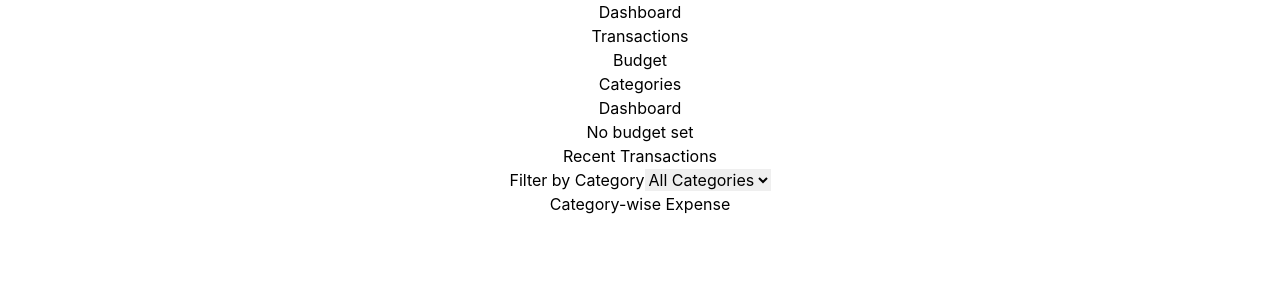
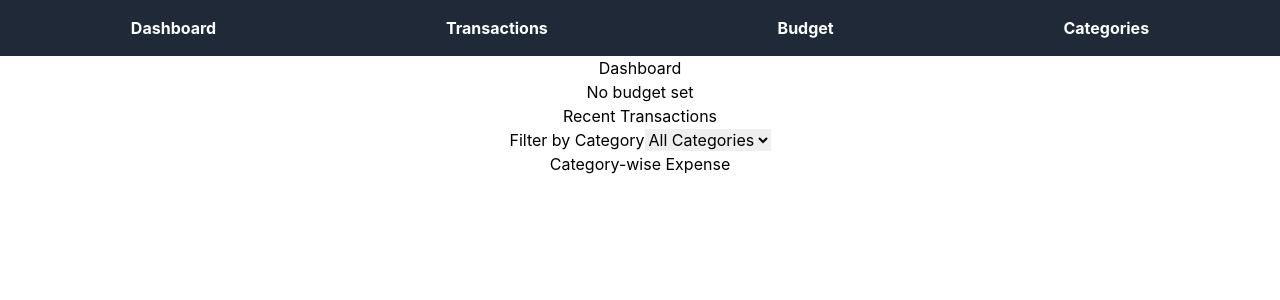
Before and after one commit to rla2892/budget-mate-app, a React (Create React App) app: page / in a window 1280 px wide. Shown: the top 300 px of the page. Built offline with nearby package versions, Linux system fonts and the light colour scheme.

Commit message:
Style for navigation

```diff
--- a/src/components/Navbar.tsx
+++ b/src/components/Navbar.tsx
@@ -2,20 +2,22 @@ import React from 'react'
 import { Link } from 'react-router-dom'
 
 const Navbar: React.FC = () => {
+    const linkClass = `text-white font-bold hover:underline`
+
     return (
-        <nav>
-            <ul>
+        <nav className="bg-gray-800 p-4">
+            <ul className="flex justify-around items-center">
                 <li>
-                    <Link to="/">Dashboard</Link>
+                    <Link to="/" className={linkClass}>Dashboard</Link>
                 </li>
                 <li>
-                    <Link to="/transactions">Transactions</Link>
+                    <Link to="/transactions" className={linkClass}>Transactions</Link>
                 </li>
                 <li>
-                    <Link to="/budget">Budget</Link>
+                    <Link to="/budget" className={linkClass}>Budget</Link>
                 </li>
                 <li>
-                    <Link to="/categories">Categories</Link>
+                    <Link to="/categories" className={linkClass}>Categories</Link>
                 </li>
             </ul>
         </nav>
```
